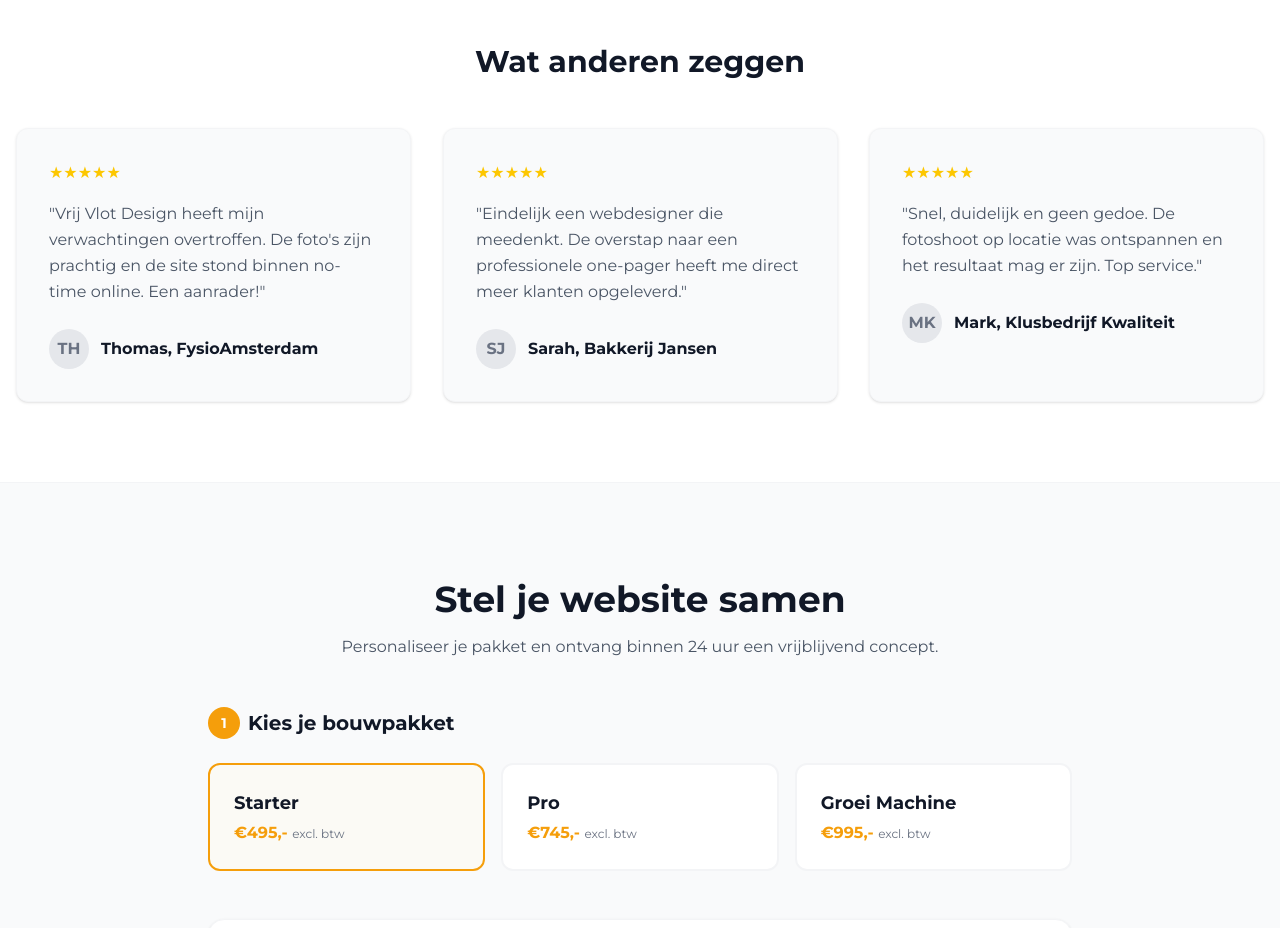
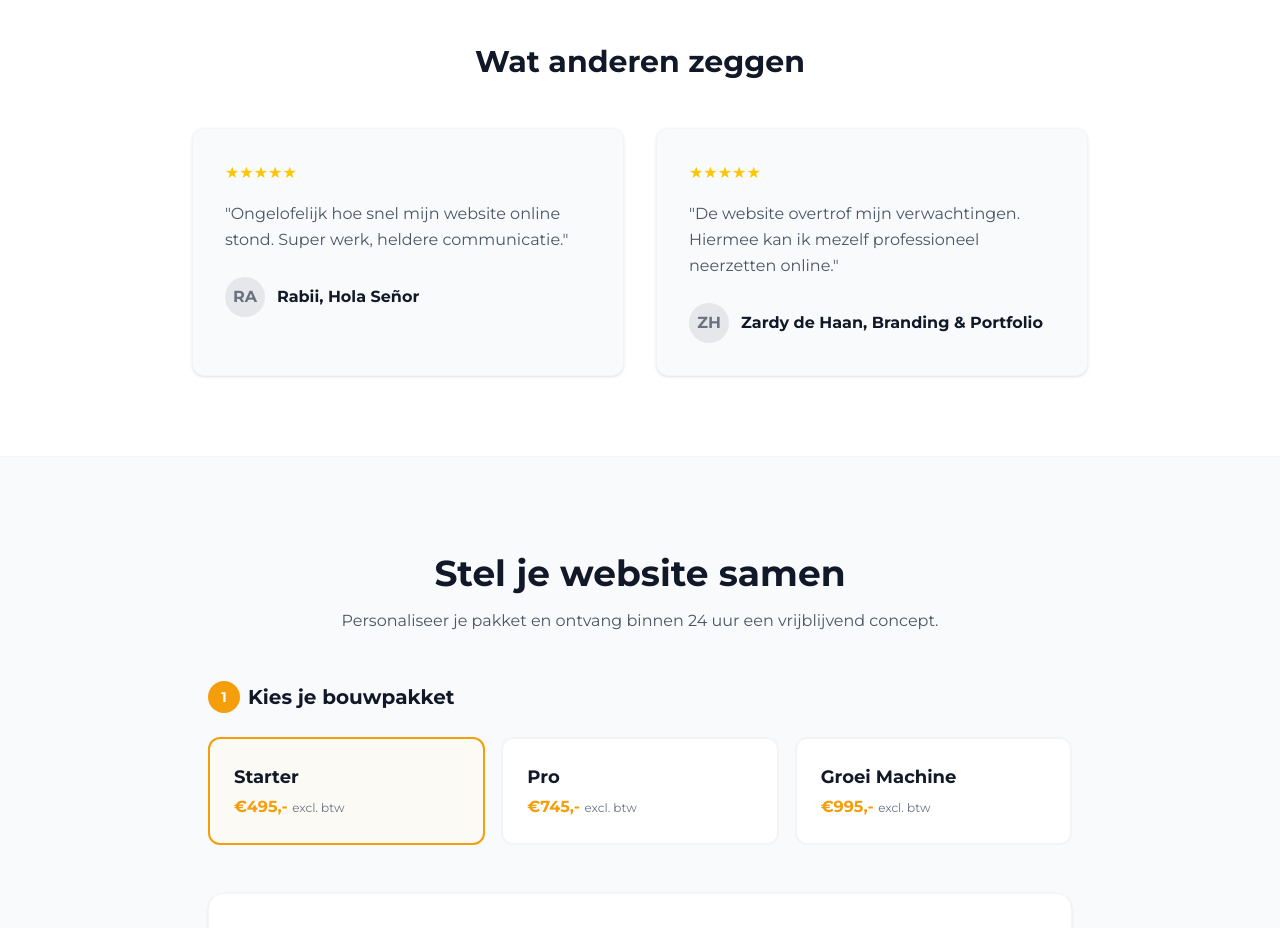
Before and after one commit to zardydehaan-del/Vrijvlotdesign2.0, a website built with Vite: page index.html in a window 1280 px wide. Shown: the part 5040-5968 px from the top of the page. Built offline with nearby package versions, Linux system fonts and the light colour scheme.

Commit message:
docs: match testimonials with actual portfolio projects

```diff
--- a/index.html
+++ b/index.html
@@ -510,17 +510,17 @@
     <div class="container mx-auto px-4 text-center reveal">
       <h2 class="text-3xl font-bold mb-12">Wat anderen zeggen</h2>
 
-      <div class="grid grid-cols-1 md:grid-cols-3 gap-8 text-left">
+      <div class="grid grid-cols-1 md:grid-cols-2 gap-8 text-left max-w-4xl mx-auto">
         <!-- Review 1 -->
         <article
           class="bg-gray-50 p-8 rounded-xl shadow-sm hover:shadow-xl transition-all duration-300 transform hover:-translate-y-2 border border-gray-100 reveal delay-100">
           <div class="flex text-yellow-400 mb-4">★★★★★</div>
-          <p class="text-gray-600 mb-6 leading-relaxed">"Vrij Vlot Design heeft mijn verwachtingen overtroffen. De
-            foto's zijn prachtig en de site stond binnen no-time online. Een aanrader!"</p>
+          <p class="text-gray-600 mb-6 leading-relaxed">"Ongelofelijk hoe snel mijn website online stond. Super werk,
+            heldere communicatie."</p>
           <footer class="font-bold text-dark flex items-center gap-3">
-            <div class="w-10 h-10 bg-gray-200 rounded-full flex items-center justify-center text-gray-500 font-bold">TH
+            <div class="w-10 h-10 bg-gray-200 rounded-full flex items-center justify-center text-gray-500 font-bold">RA
             </div>
-            <span>Thomas, FysioAmsterdam</span>
+            <span>Rabii, Hola Señor</span>
           </footer>
         </article>
 
@@ -528,25 +528,12 @@
         <article
           class="bg-gray-50 p-8 rounded-xl shadow-sm hover:shadow-xl transition-all duration-300 transform hover:-translate-y-2 border border-gray-100 reveal delay-200">
           <div class="flex text-yellow-400 mb-4">★★★★★</div>
-          <p class="text-gray-600 mb-6 leading-relaxed">"Eindelijk een webdesigner die meedenkt. De overstap naar een
-            professionele one-pager heeft me direct meer klanten opgeleverd."</p>
+          <p class="text-gray-600 mb-6 leading-relaxed">"De website overtrof mijn verwachtingen. Hiermee kan ik mezelf
+            professioneel neerzetten online."</p>
           <footer class="font-bold text-dark flex items-center gap-3">
-            <div class="w-10 h-10 bg-gray-200 rounded-full flex items-center justify-center text-gray-500 font-bold">SJ
+            <div class="w-10 h-10 bg-gray-200 rounded-full flex items-center justify-center text-gray-500 font-bold">ZH
             </div>
-            <span>Sarah, Bakkerij Jansen</span>
-          </footer>
-        </article>
-
-        <!-- Review 3 -->
-        <article
-          class="bg-gray-50 p-8 rounded-xl shadow-sm hover:shadow-xl transition-all duration-300 transform hover:-translate-y-2 border border-gray-100 reveal delay-300">
-          <div class="flex text-yellow-400 mb-4">★★★★★</div>
-          <p class="text-gray-600 mb-6 leading-relaxed">"Snel, duidelijk en geen gedoe. De fotoshoot op locatie was
-            ontspannen en het resultaat mag er zijn. Top service."</p>
-          <footer class="font-bold text-dark flex items-center gap-3">
-            <div class="w-10 h-10 bg-gray-200 rounded-full flex items-center justify-center text-gray-500 font-bold">MK
-            </div>
-            <span>Mark, Klusbedrijf Kwaliteit</span>
+            <span>Zardy de Haan, Branding & Portfolio</span>
           </footer>
         </article>
       </div>
```
